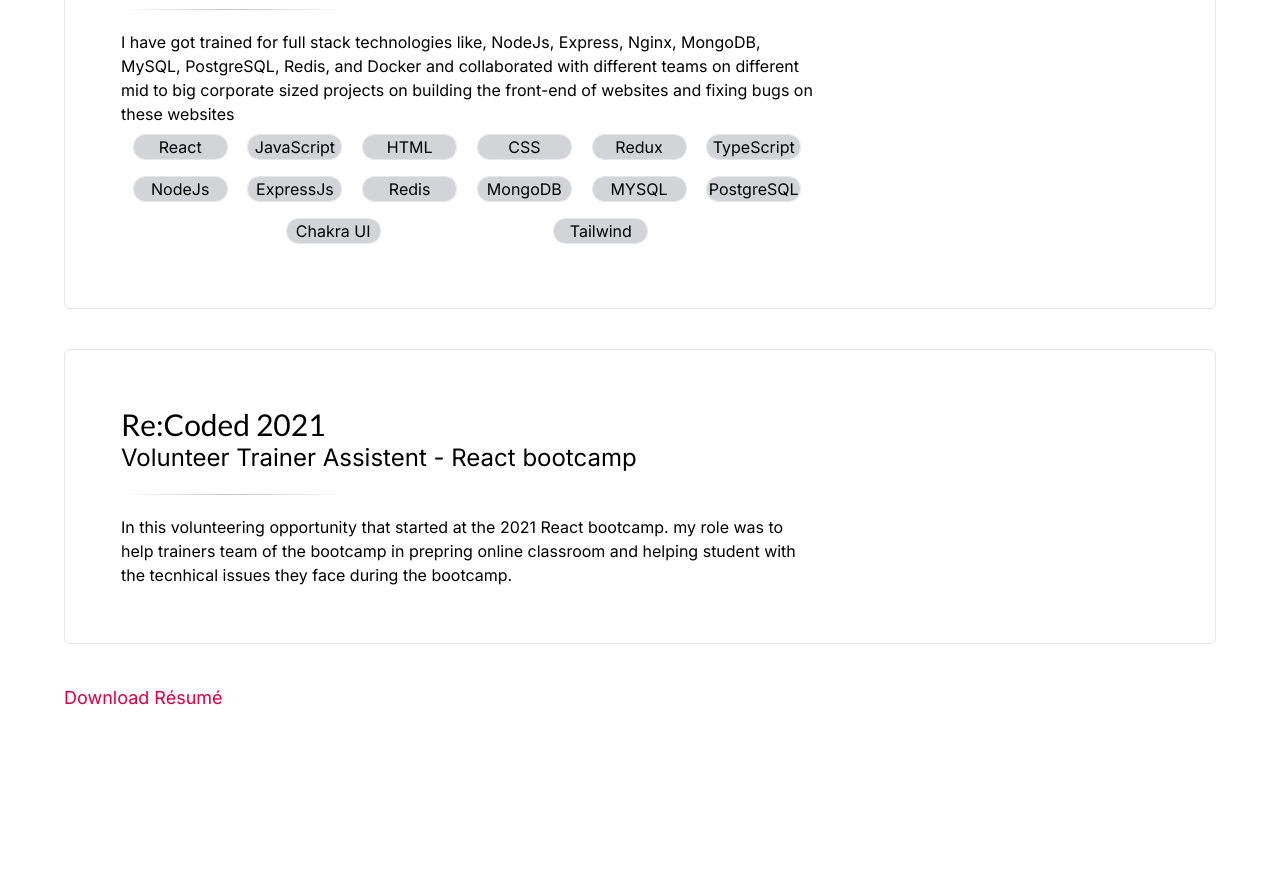
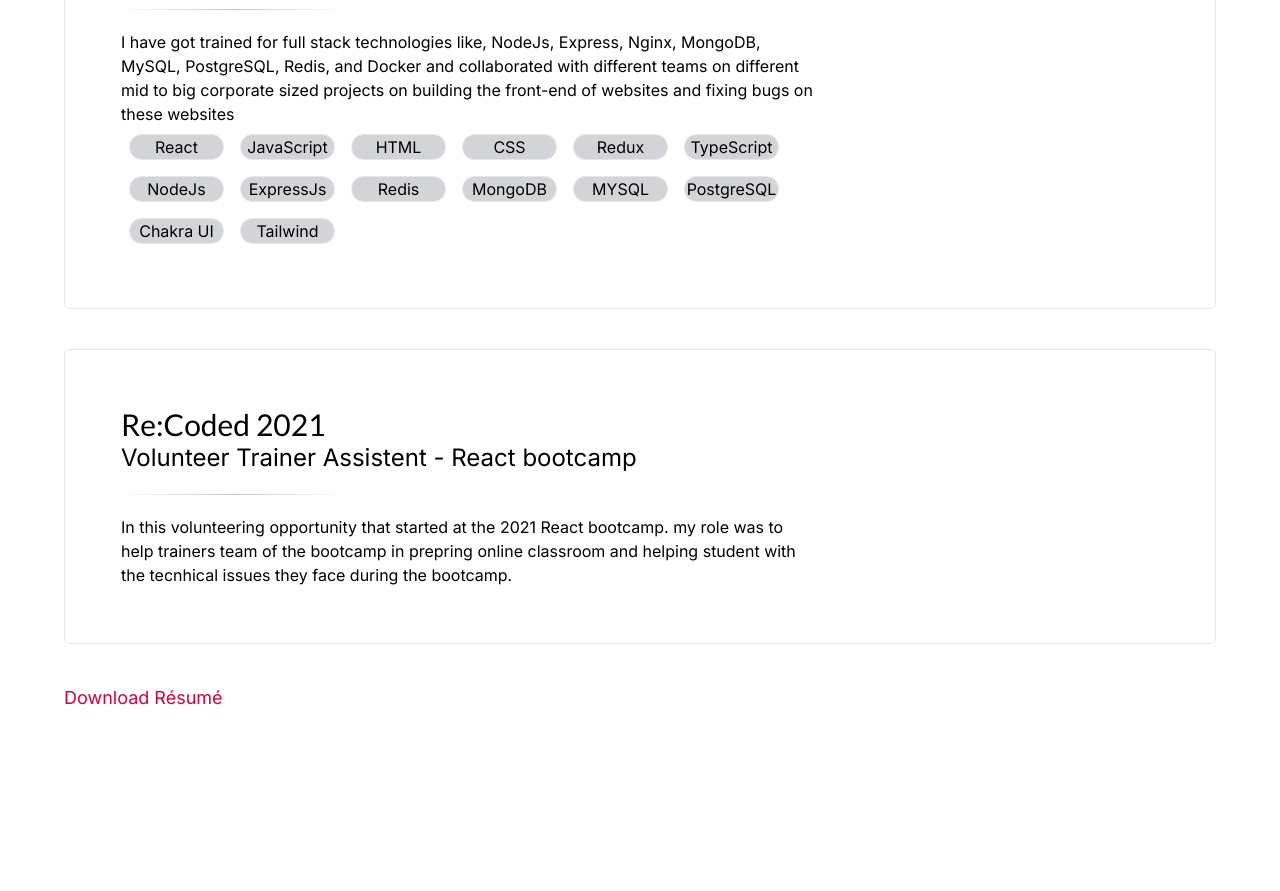
Before and after one commit to mahmodlte/mah-codes, a Next.js app: page / in a window 1280 px wide. Shown: the part 1100-1991 px from the top of the page. Built offline with nearby package versions, Linux system fonts and the light colour scheme.

Commit message:
Change in style of badges

```diff
--- a/components/Experiences.jsx
+++ b/components/Experiences.jsx
@@ -24,7 +24,7 @@ const Experiences = () => {
             sized projects on building the front-end of websites and fixing bugs
             on these websites
           </p>
-          <div className="sm:flex hidden justify-evenly w-2/3 flex-wrap">
+          <div className="sm:flex hidden  w-2/3 flex-wrap">
             <Badge title="React" />
             <Badge title="JavaScript" />
             <Badge title="HTML" />
```
